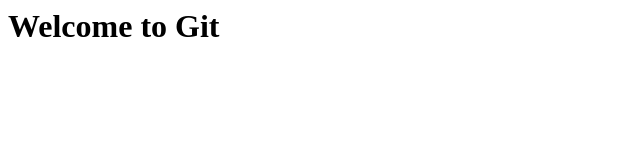
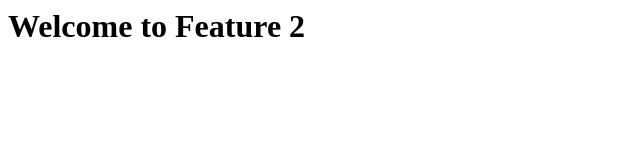
Before and after one commit to dhivyasri-s/exp-15-SE, a plain HTML site: page index.html in a window 1280 px wide. Shown: the whole page, without its empty margins (0-640 px from the left). Drawn offline with Linux system fonts and the light colour scheme.

Commit message:
Updated feature 2

```diff
--- a/index.html
+++ b/index.html
@@ -3,6 +3,6 @@
     <title>Git Experiment</title>
 </head>
 <body>
-    <h1>Welcome to Git</h1>
+  <h1>Welcome to Feature 2</h1>
 </body>
 </html>
```
